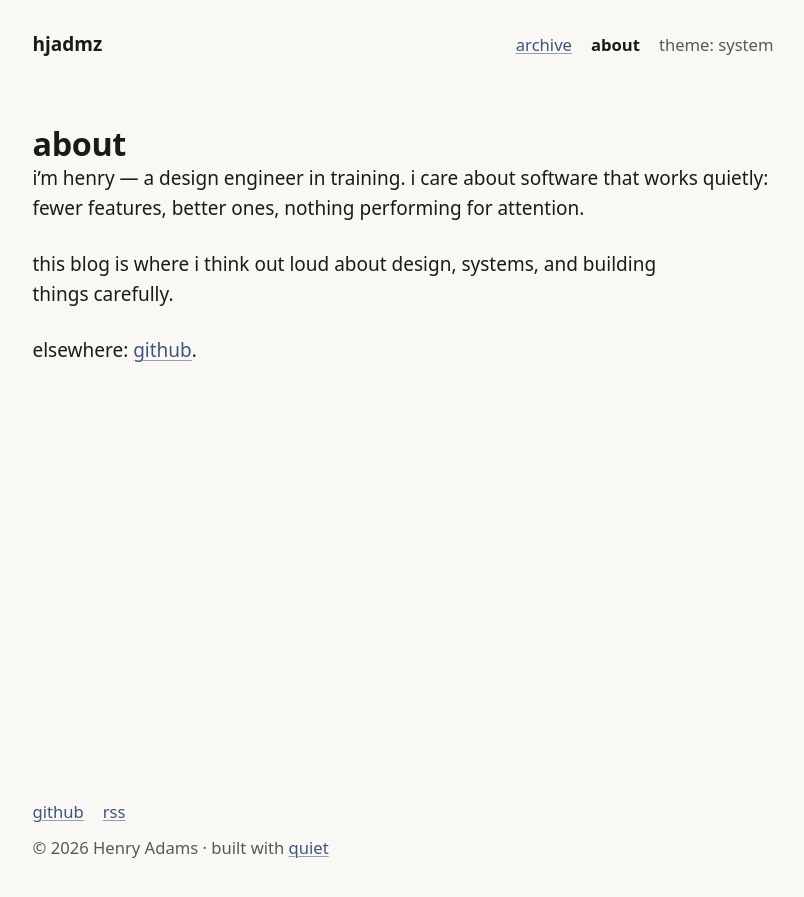
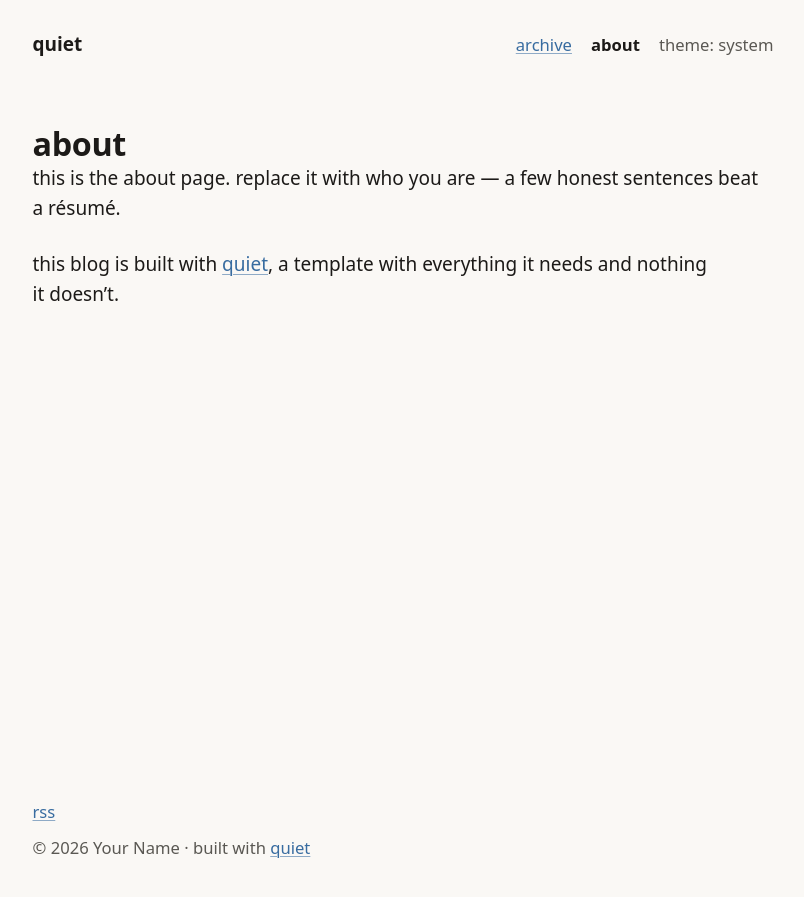
Before and after one commit to hjadmz/quiet, a Jekyll site: the page built from about.md, in a window 1280 px wide. Shown: the top 897 px of the page, without its empty margins (237-1041 px from the left). Built offline with Jekyll 4.4.1, drawn with Linux system fonts in a browser that asks for light colours.

Commit message:
split: this repo is now the quiet template proper
Generic config (placeholder identity, default accent, UTC), neutral
'q' favicon set and og image, generic about page, credit links point
here, screenshots regenerated with the template identity. The live
demo and first deployment is hjadmz.github.io.

Co-Authored-By: Claude Fable 5 <noreply@anthropic.com>

```diff
--- a/_config.yml
+++ b/_config.yml
@@ -6,24 +6,24 @@
 
 # Site name. Appears in the header, the browser tab, and your feed.
 # Example: title: jane doe
-title: hjadmz
+title: quiet
 
 # One-line bio shown on the home page under your site name.
 # Set to "" to hide it.
-tagline: notes on design, systems, and building quietly.
+tagline: everything it needs, nothing it doesn't.
 
 # Search/social description for the site itself (posts use their own
 # `description` front matter). Often the same as the tagline.
-description: notes on design, systems, and building quietly.
+description: a quiet blog template for GitHub Pages.
 
 # Used in the RSS feed and page metadata.
 author:
-  name: Henry Adams
+  name: Your Name
 
 # Your site's address.
 # User site  (username.github.io repo): https://username.github.io
 # Project site (any other repo name):   https://username.github.io
-url: https://hjadmz.github.io
+url: https://username.github.io
 
 # "" for a user site (username.github.io).
 # "/repo-name" for a project site (a repo not named username.github.io).
@@ -34,13 +34,13 @@ lang: en
 
 # Your one accent color. Used only for links, the focus ring, and
 # text selection — nothing else gets color. Any CSS color works.
-# This is oklch(45% 0.07 265) as hex, for the widest browser support.
-accent: "#42547c"
+# Leave "" for the built-in restrained blue, oklch(52% 0.1 250).
+accent: ""
 
 # Optional: a separate accent for dark mode (usually lighter and
 # slightly desaturated). Leave "" to reuse `accent` in dark mode too.
-# This is oklch(73% 0.07 265) as hex.
-accent_dark: "#92a8d5"
+#
+accent_dark: ""
 
 # Body typeface: "sans" or "serif". Both are system font stacks —
 # instant, private, and native-feeling on every OS.
@@ -60,7 +60,7 @@ date_format: "%b %-d, %Y"
 
 # IANA timezone for post dates and feed timestamps.
 # e.g. America/New_York, Europe/Berlin, Asia/Tokyo.
-timezone: America/Chicago
+timezone: Etc/UTC
 
 # "· 6 min read" on posts. Set false to hide.
 show_reading_time: true
@@ -71,7 +71,7 @@ show_credit: true
 
 # Footer links. Each renders only if set.
 footer:
-  github: hjadmz        # your GitHub username
+  github: ""        # your GitHub username
   email: ""             # e.g. you@example.com
 
 # Icons. Replace these files (or point these paths at your own).
--- a/_includes/footer.html
+++ b/_includes/footer.html
@@ -8,5 +8,5 @@
     {%- endif %}
     <a href="{{ '/feed.xml' | relative_url }}">rss</a>
   </p>
-  <p class="footer-meta">© {{ 'now' | date: '%Y' }} {{ site.author.name | escape }}{% if site.show_credit %} · built with <a href="https://github.com/hjadmz/hjadmz.github.io">quiet</a>{% endif %}</p>
+  <p class="footer-meta">© {{ 'now' | date: '%Y' }} {{ site.author.name | escape }}{% if site.show_credit %} · built with <a href="https://github.com/hjadmz/quiet">quiet</a>{% endif %}</p>
 </footer>
--- a/about.md
+++ b/about.md
@@ -5,11 +5,8 @@ permalink: /about/
 description: who writes this, and why.
 ---
 
-i'm henry — a design engineer in training. i care about software that
-works quietly: fewer features, better ones, nothing performing for
-attention.
+this is the about page. replace it with who you are — a few honest
+sentences beat a résumé.
 
-this blog is where i think out loud about design, systems, and
-building things carefully.
-
-elsewhere: [github](https://github.com/hjadmz).
+this blog is built with [quiet](https://github.com/hjadmz/quiet),
+a template with everything it needs and nothing it doesn't.
```
Also changed, not shown: _posts/2026-08-14-hello-world.md (+1 -1 lines), assets/img/apple-touch-icon.png, assets/img/favicon.ico, assets/img/favicon.svg, assets/img/og-default.png, docs/screenshot-dark.png, docs/screenshot-light.png.
